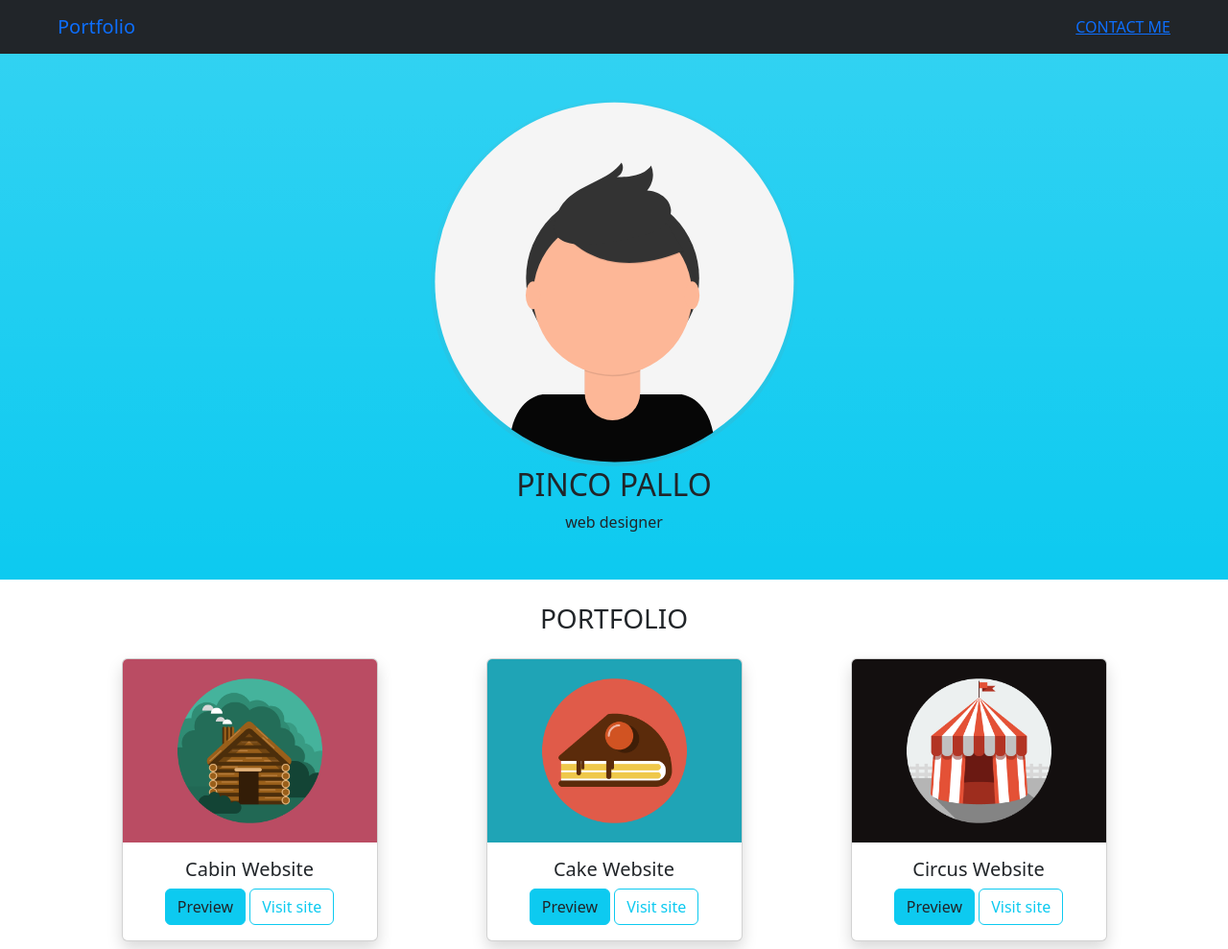
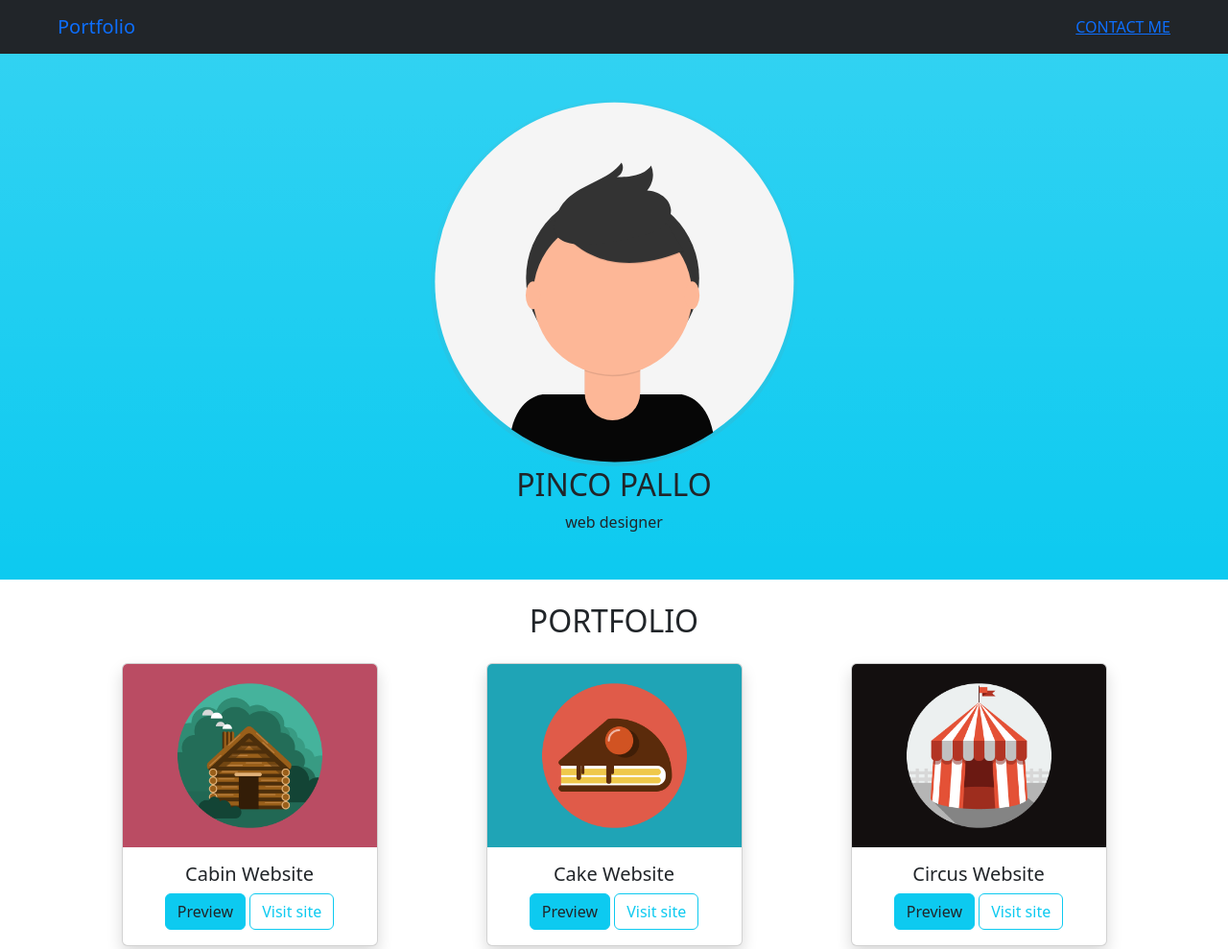
Before and after one commit to LoretaDibenedetto/bootstrap-html-freelancer, a plain HTML site: page index.html in a window 1280 px wide. Shown: the top 989 px of the page at 96% size. Drawn offline with nearby package versions, Linux system fonts and the light colour scheme.

Commit message:
chance "portfolio" size

```diff
--- a/index.html
+++ b/index.html
@@ -56,9 +56,9 @@
         <div class="row justify-content-center">
             <div class="col-12">
                 <div class="my-4">
-                        <h3 class="">
+                        <h2 class="">
                             PORTFOLIO
-                        </h3>
+                        </h2>
                 </div>
             </div>
 
@@ -133,7 +133,7 @@
             </div>
 
              <!--CARD 3-->
-             <div class="col-xl-4 mb-4  col-md-6">
+             <div class="col-xl-4 mb-4 col-md-6 ">
 
                  <div class="shadow card w-75  mb-4 mx-auto">
                      <img src="./img/portfolio/circus.png" class="card-img-top" alt="...">
@@ -148,6 +148,8 @@
                     </div>
 
                     <!--card 3 col 2-->
+
+
                         <div class="shadow card w-75 mx-auto">
                             <img src="./img/portfolio/submarine.png" class="card-img-top" alt="...">
                             <div class="card-body">
@@ -159,6 +161,9 @@
                                 </div>
                             </div>
                         </div>
+
+
+
                 </div>
 
         </div>
```
Lines whose indentation alone changed are shown as unchanged.
